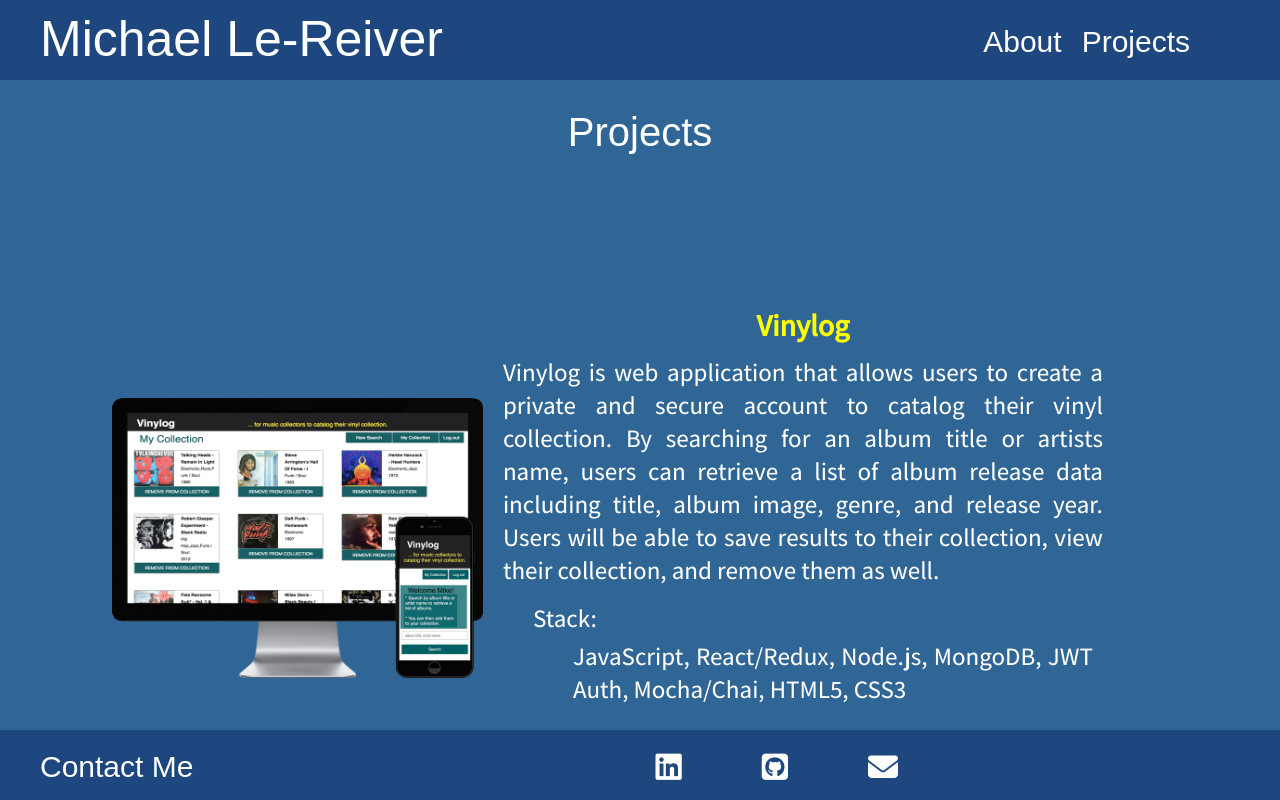
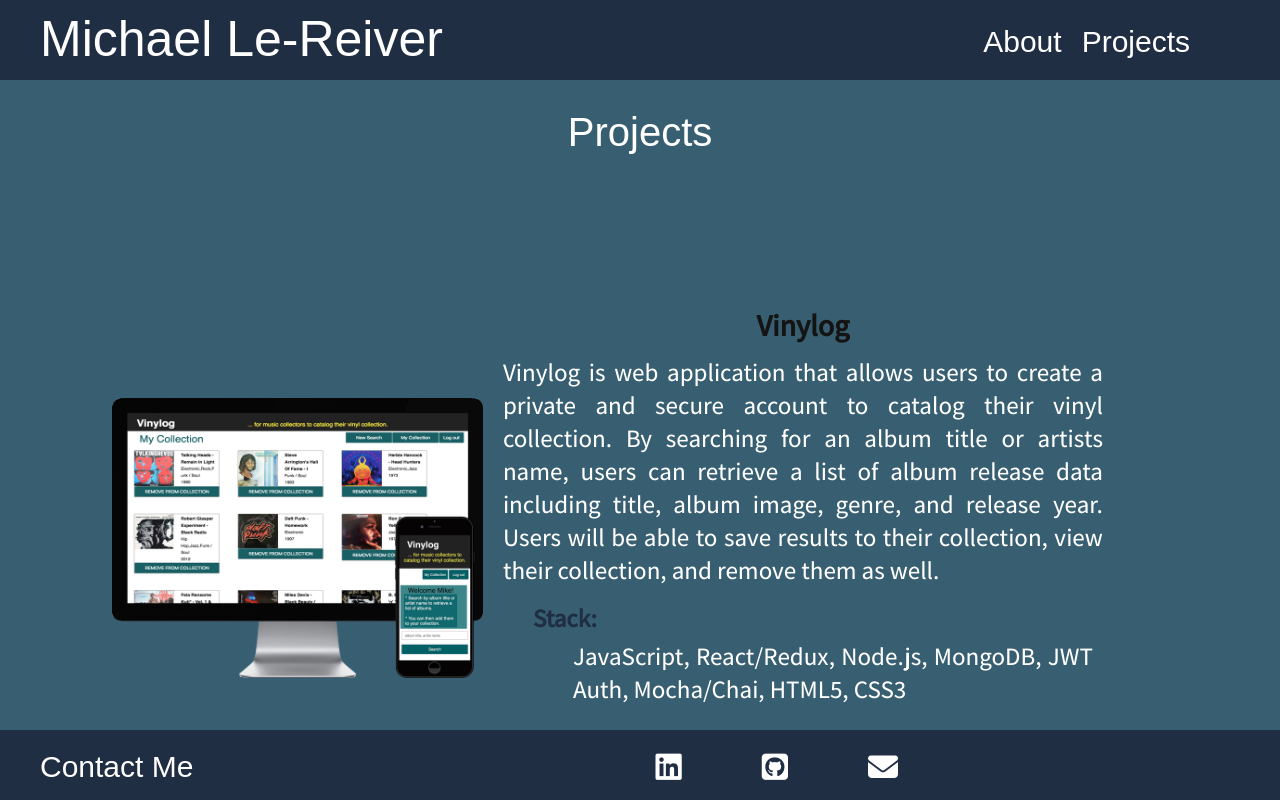
Before and after one commit to LeReiver/new-portfolio, a React (Create React App) app: page /projects in a window 1280 px wide. Shown: the top 800 px of the page. Built offline with nearby package versions, Linux system fonts and the light colour scheme; a web font is replaced by a local one.

Commit message:
updated linkedin url, and email address

```diff
--- a/src/components/footer/footer.css
+++ b/src/components/footer/footer.css
@@ -1,5 +1,5 @@
 footer {
-  background-color: rgb(29, 71, 126);
+  background-color: rgb(32, 46, 68);
   height: 50px;
   padding: 0 20px 20px 40px;
   color: white;
--- a/src/components/footer/footer.js
+++ b/src/components/footer/footer.js
@@ -7,7 +7,7 @@ export default class Footer extends Component {
       <footer>
         <h1 className="footer-title">Contact Me</h1>
         <div className="footer-item">
-              <a href="https://www.linkedin.com/in/mreiver" target="_blank" rel="noopener noreferrer"><i id="footer-linkedIn" className="fa fa-linkedin-square" aria-hidden="true"
+          <a href="https://www.linkedin.com/in/https://www.linkedin.com/in/michael-le-reiver/" target="_blank" rel="noopener noreferrer"><i id="footer-linkedIn" className="fa fa-linkedin-square" aria-hidden="true"
           alt="To my LinkedIn" /></a>
         </div>
         <div className="footer-item">
@@ -16,7 +16,7 @@ export default class Footer extends Component {
           alt="To my GitHub" /></a>
         </div>
         <div className="footer-item">
-              <a href="mailto:info@lereiver.com">
+          <a href="mailto:m.lereiver@gmail.com">
             <i id="footer-email"
             className="fa fa-envelope" aria-hidden="true"
             alt="Email me" />
--- a/src/components/header/header.css
+++ b/src/components/header/header.css
@@ -1,5 +1,7 @@
 header {
-  background-color: rgb(29, 71, 126);
+  /* background-color: rgb(29, 71, 126);
+   */
+  background-color: rgb(32, 46, 68);
   height: 60px;
   padding: 10px 40px;
   color: white;
@@ -22,7 +24,7 @@ header {
 /* +++++++++++ Nav ++++++++++++++++++++++++++++++++++++++++++++++++++++++ */
 nav {
   /* overflow: hidden; */
-  background-color: rgb(29, 71, 126);
+  background-color: rgb(32, 46, 68);
   transition: 0.8s;
 }
 
@@ -80,7 +82,7 @@ nav .navNarrow .narrowLinks a {
   float: right;
   clear: both;
   margin: 10px 100px 30px 0;
-  background-color: rgb(29, 71, 126);
+  background-color: rgb(32, 46, 68);
   height: 200%;
   width: 50%;
 }
@@ -93,7 +95,7 @@ nav .navNarrow .narrowLinks a {
   nav .navWide {
     display: block;
     transition: 0.8s;
-    background-color: rgb(29, 71, 126);
+    background-color: rgb(32, 46, 68);
     padding: 10px;
     float: right;
     margin-right: 100px;
@@ -112,7 +114,7 @@ nav .navNarrow .narrowLinks a {
     float: right;
     clear: left;
     padding: 0.5em 0;
-    background-color: rgb(29, 71, 126);
+    background-color: rgb(32, 46, 68);
     height: 200%;
   }
 
--- a/src/components/projects/projects.css
+++ b/src/components/projects/projects.css
@@ -3,7 +3,8 @@ h1 {
 }
 
 h2 {
-  color: yellow;
+  /* color: yellow; */
+  color: #141414;
   margin: 100px 30px 0 auto;
   font-size: 30px;
 }
@@ -29,10 +30,12 @@ p.p2.desc {
 }
 
 p.p2.stack {
+  color: rgb(32, 46, 68);
   padding: 0 20px;
   font-size: 25px;
   margin-top: -150px;
   margin-left: 30px;
+  font-weight: 600;
 }
 
 p.p2.stack li {
@@ -41,6 +44,8 @@ p.p2.stack li {
 
 blockquote {
   margin-top: 5px;
+  color: white;
+  font-weight: 300;
 }
 
 .project-block {
@@ -109,7 +114,8 @@ blockquote {
 
 #projects {
   margin: 50px auto 0 auto;
-  background-color: #0b4c84d9;
+  /* background-color: #0b4c84d9; */
+  background-color: #385F71;
 }
 
 #project_img {
--- a/src/components/projects/projects.js
+++ b/src/components/projects/projects.js
@@ -51,7 +51,7 @@ render() {
           </div>
           <div className="project-desc">
             <h2>Drums</h2>
-            <p className="p2 desc">An Android app that I built for fun. It is a rudimentary drum machine with language support for Italian and Japanese.</p>
+            <p className="p2 desc">An Android app that I built for fun. It is a rudimentary drum machine with language support for Italian and Japanese. Great for children to learn the parts of the drums</p>
           <p className="p2 stack">
           Stack:
             <blockquote>Java, XML, CSS3, Gradle, Android</blockquote>
--- a/src/index.css
+++ b/src/index.css
@@ -39,7 +39,7 @@ button {
 }
 
 button:hover {
-  background-color:  rgb(29, 71, 126);
+  background-color: rgb(32, 46, 68);
   color: yellow;
   border: thin yellow solid;
   transition: 0.8s;
```
Lines whose indentation alone changed are shown as unchanged.
